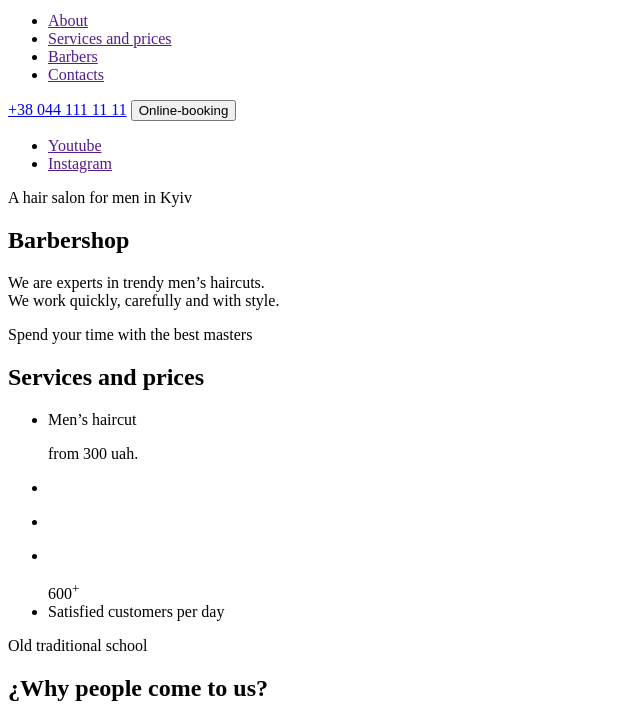
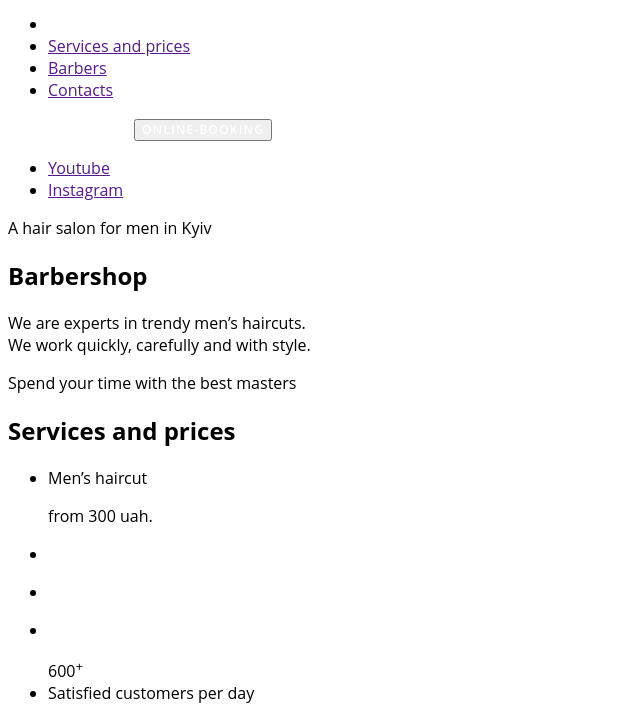
Before and after one commit to kika88vk/Barbershop, a plain HTML site: page index.html in a window 1280 px wide. Shown: the part 72-789 px from the top of the page, without its empty margins (0-640 px from the left). Drawn offline with Linux system fonts and the light colour scheme; files that its build step writes are made by us from their sources; files whose address does not match are found by name.

Commit message:
Правки

```diff
--- /dev/null
+++ b/css/styles.css
@@ -0,0 +1,50 @@
+body {
+    font-family: 'Open Sans', sans-serif;
+
+}
+.link {
+    text-decoration: none;
+
+}
+ .list {
+     list-style: none;
+ }
+.header {}
+
+.header-navigation {}
+
+.header-logo {}
+
+.header-list {}
+
+.header-item {}
+
+.header-link {
+    font-weight: 600;
+    font-size: 12px;
+    line-height: 1.33;
+    letter-spacing: 0.1em;
+    color: #FFFFFF;
+}
+
+.header-tel {
+    font-weight: 600;
+    font-size: 12px;
+    line-height: 1.33;
+    letter-spacing: 0.1em;
+    text-transform: uppercase;
+
+    color: #FFFFFF;
+}
+
+.header-btn {
+    font-family: inherit;
+
+    font-weight: 600;
+    font-size: 12px;
+    line-height: 1.33;
+    letter-spacing: 0.1em;
+    text-transform: uppercase;
+
+    color: #FFFFFF;
+}
--- a/vscode-basics/index.html
+++ b/index.html
@@ -6,23 +6,24 @@
     <meta http-equiv="X-UA-Compatible" content="IE=edge">
     <meta name="viewport" content="width=device-width, initial-scale=1.0">
     <title>Barbershop</title>
+    <link rel="stylesheet" href="./styles/styles.css">
 </head>
 
 <body>
-    <header>
-        <nav>
-            <a href="">
+    <header class="header">
+        <nav class="header-navigation">
+            <a class="header-logo" href="">
                 <img src="img/Logo.svg" alt="Site-logo">
             </a>
-            <ul>
-                <li><a href="">About</a></li>
-                <li><a href="">Services and prices</a></li>
-                <li><a href="">Barbers</a></li>
-                <li><a href="">Contacts</a></li>
+            <ul class="header-list">
+                <li class="header-item"><a class="header-link" href="">About</a></li>
+                <li class="header-item"><a href="">Services and prices</a></li>
+                <li class="header-item"><a href="">Barbers</a></li>
+                <li class="header-item"><a href="">Contacts</a></li>
             </ul>
         </nav>
-        <a href="tel:+380441111111">+38 044 111 11 11</a>
-        <button type="button">Online-booking</button>
+        <a class="header-tel" href="tel:+380441111111">+38 044 111 11 11</a>
+        <button class="header-btn" type="button">Online-booking</button>
     </header>
 </body>
 <main>
```
Also changed, not shown: vscode-basics/css/styles.css (deleted).
